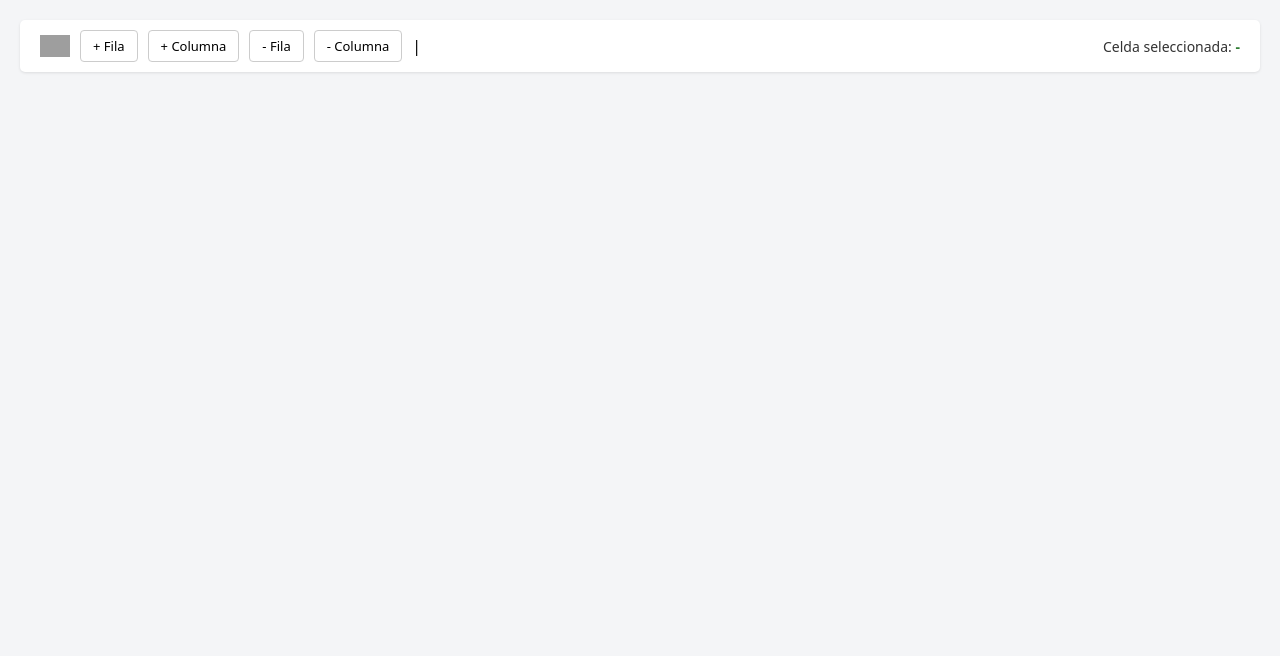
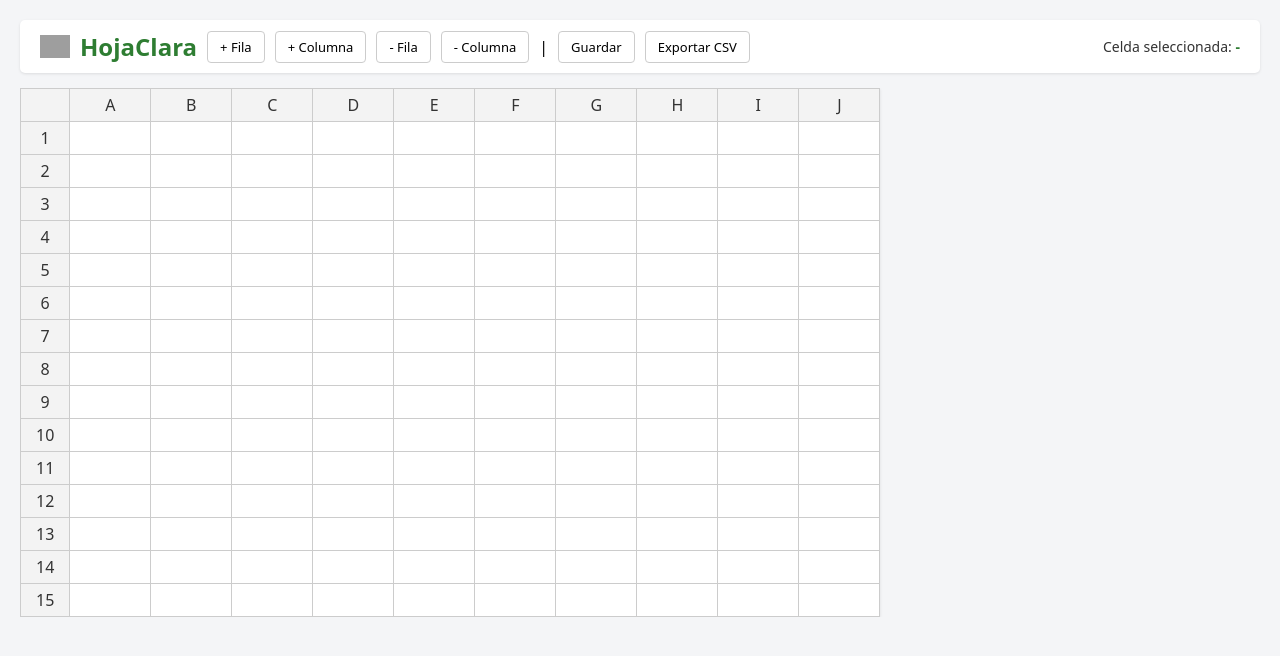
Before and after one commit to vriverak-dot/Practica--HojaClara-, a plain HTML site: page main.html in a window 1280 px wide. Drawn offline with Linux system fonts and the light colour scheme; grey boxes are pictures that could not be loaded.

Commit message:
CORRECCIÓN DEL ARCHIVO main.html Y ACTUALIZACIÓN DE Excel.js Y Excel.css

```diff
--- a/main.html
+++ b/main.html
@@ -2,21 +2,30 @@
 <html lang="es">
 <head>
     <meta charset="UTF-8">
+    <meta name="viewport" content="width=device-width, initial-scale=1.0">
     <title>Excel - HojaClara</title>
     <link rel="stylesheet" href="Excel.css">
     <link rel="icon" href="https://images.icon-icons.com/1826/PNG/512/4202106excellogomicrosoftms-115582_115719.png" type="image/png">
-    <script src="main.js" defer></script>
+    <script src="Excel.js" defer></script>
 </head>
 <body>
     <div class="toolbar">
         <img src="https://images.icon-icons.com/1826/PNG/512/4202106excellogomicrosoftms-115582_115719.png" alt="Excel Logo" width="30">
+
+        <h2>HojaClara</h2>
 
         <!-- Botones de la barra de herramientas -->
         <button id="add-row">+ Fila</button>
         <button id="add-column">+ Columna</button>
         <button id="delete-row">- Fila</button>
         <button id="delete-column">- Columna</button>
+
         <span class="divider">|</span>
+
+        <!-- Botones del Nivel 7 -->
+        <button id="btn-save">Guardar</button>
+        <button id="btn-csv">Exportar CSV</button>
+
         <p>Celda seleccionada: <span id="current-cell">-</span></p>
     </div>
 
```
